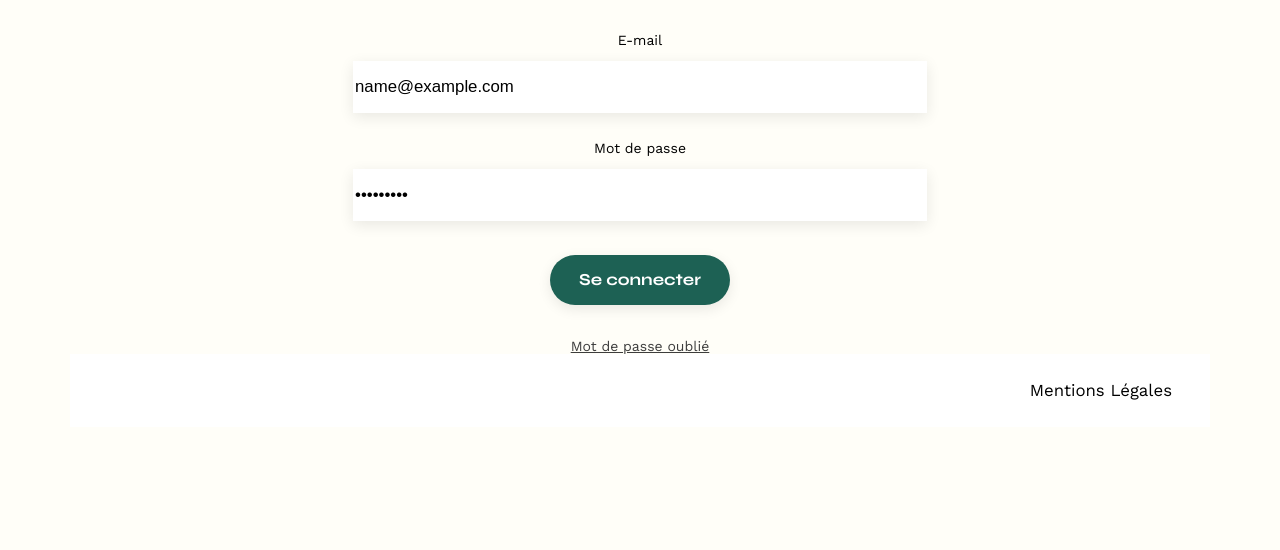
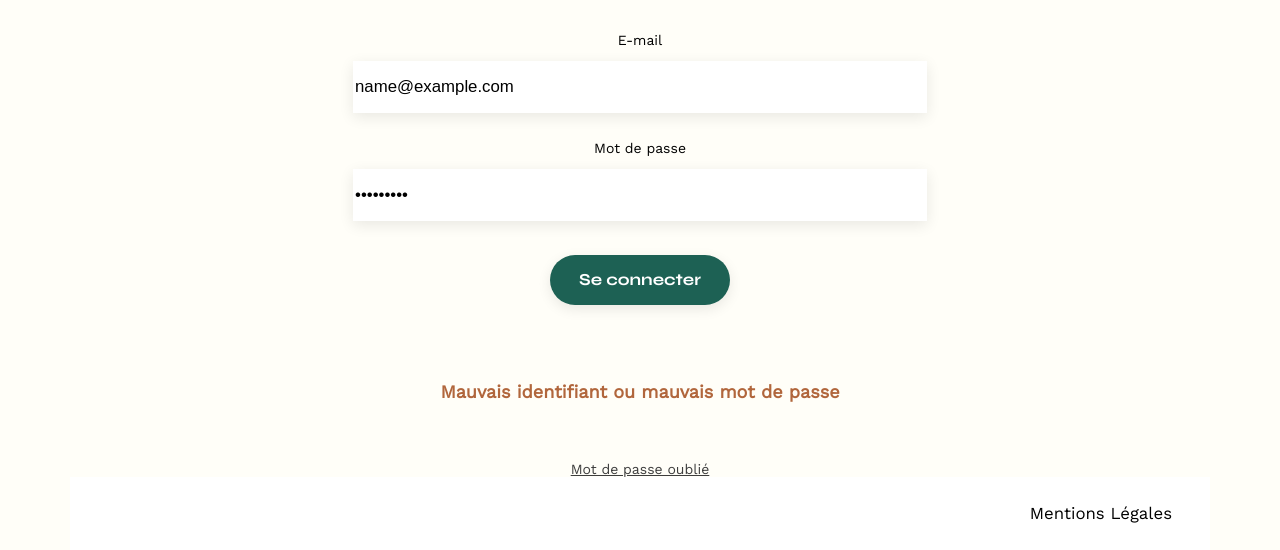
Before and after one commit to Phanty78/OC_Creez_une_page_web_dynamique_avec_JavaScript, a plain HTML site: page FrontEnd/login.html in a window 1280 px wide. Both pictures are taken after typing "name@example.com", "Sample123" into the empty fields and a click on the input "Se connecter". Shown: the part 297-847 px from the top of the page. Before the commit the page ends 800 px from the top, so only its background shows below. Drawn offline with nearby package versions, Linux system fonts and the light colour scheme; no server answers.

Commit message:
Debug de la fonction de postLogIn dans login.js, ajout du message d'erreur si l'identifiant ou le mot de passe n'est pas le bon, ajout du comportement hover sur les boutons de class submit-button

```diff
--- a/FrontEnd/assets/js/login.js
+++ b/FrontEnd/assets/js/login.js
@@ -5,11 +5,13 @@ password: S0phie
 */
 
 const logInForm = document.querySelector(".login-form")
+const errorDisplayZone = document.querySelector(".error-display")
 
 //La fonction etLogInInformations écoute l'événement submit du formulaire et récupère les valeurs de email et password
 
-async function getLogInInformations(email,password) {
-    logInForm.addEventListener("submit", (event) =>{
+async function getLogInInformations() {
+    // La fonction qui englobe postLogin doit également être async sinon postLogin me retourne une promesse
+    logInForm.addEventListener("submit", async (event) =>{
 
         // Cette ligne de code empéche le rechargement de la page qui est le comportement par default du bouton submit du formulaire
         event.preventDefault();
@@ -17,11 +19,9 @@ async function getLogInInformations(email,password) {
         const email = document.getElementById("email").value
         const password = document.getElementById("password").value
 
-        if (email === undefined || email === null) {
-            throw new Error('L\'e-mail est undefined ou null.');
-        }
-
-        postLogIn(email,password)
+        // On appel la fonction postLogin afin d'envoyer nos variables à l'API pour récupérer le token d'identification.
+       let token = await postLogIn(email,password)
+       console.log(token)
 
     })
 
@@ -37,12 +37,11 @@ async function postLogIn(email,password) {
       }
 
       const requestOption = {
-        method : 'POST',
-        header : {
-            'accept': 'application/json',
+        method: 'POST',
+        headers: {
             'Content-Type': 'application/json',
         },
-        body : JSON.stringify(postData)
+        body: JSON.stringify(postData),
       }
 
     try {
@@ -56,14 +55,17 @@ async function postLogIn(email,password) {
         } else {
 
             const responseData = await apiPostLogIn.json();
-            console.log(responseData);
+            return  responseData.token
 
         }
 
     } catch (error) {
 
         console.error('An error was encounter during the API execution : ',error)
-
+        const errorMessage = document.createElement("p")
+        errorMessage.textContent= "Mauvais identifiant ou mauvais mot de passe"
+        errorDisplayZone.classList.remove("hidden")
+        errorDisplayZone.appendChild(errorMessage)
     }
 
 }
--- a/FrontEnd/assets/style.css
+++ b/FrontEnd/assets/style.css
@@ -238,6 +238,10 @@ footer{
 	cursor: pointer;
 }
 
+.submit-button:hover{
+	background-color:  #0E2F28;
+}
+
 
 /* Dans la règle CSS ci-dessous la forme du selecteur est du à un problème
  de priorité de color qui ne s'appliquait pas sinon  */
@@ -300,3 +304,22 @@ footer{
 	#submit{
 		width: 180px
 	}
+
+	.error-display{
+		margin-top: 25px;
+		margin-bottom: 30px;
+		color: #B1663C;
+		font-weight: 600;
+		font-size: large;
+		max-height: 150px;
+		overflow: auto;
+		padding: 20px;
+	}
+
+	.error-display p{
+		margin-bottom: 10px;
+	}
+
+	.hidden{
+		display: none;
+	}
--- a/FrontEnd/login.html
+++ b/FrontEnd/login.html
@@ -33,6 +33,7 @@
                 <input type="password" class="login-form-input" id="password" name="password">
                 <input type="submit" class="submit-button" id="submit" value="Se connecter">
             </form>
+            <div class="error-display hidden"></div>
             <a href="#">Mot de passe oublié</a>
         </section>
 
```
